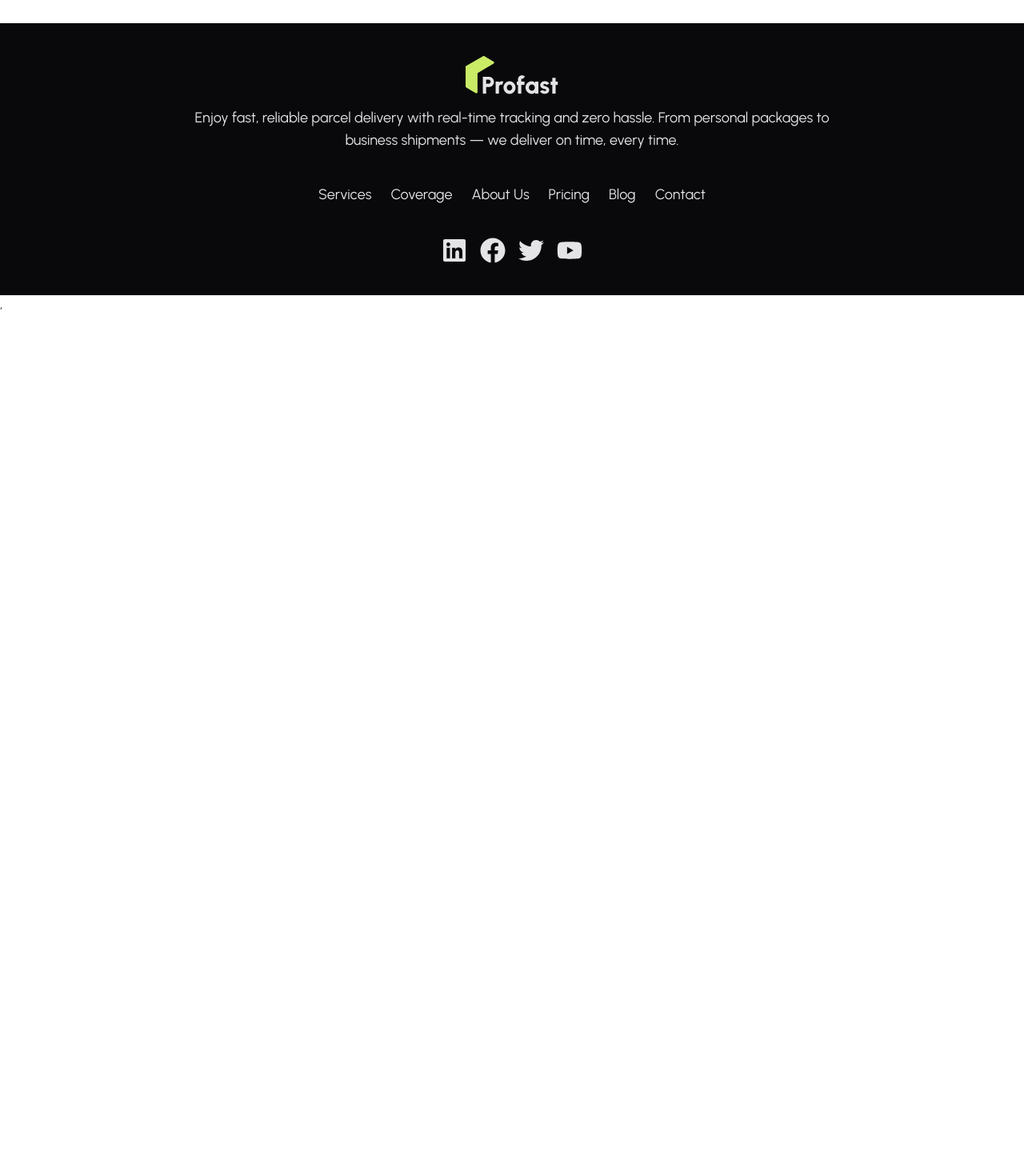
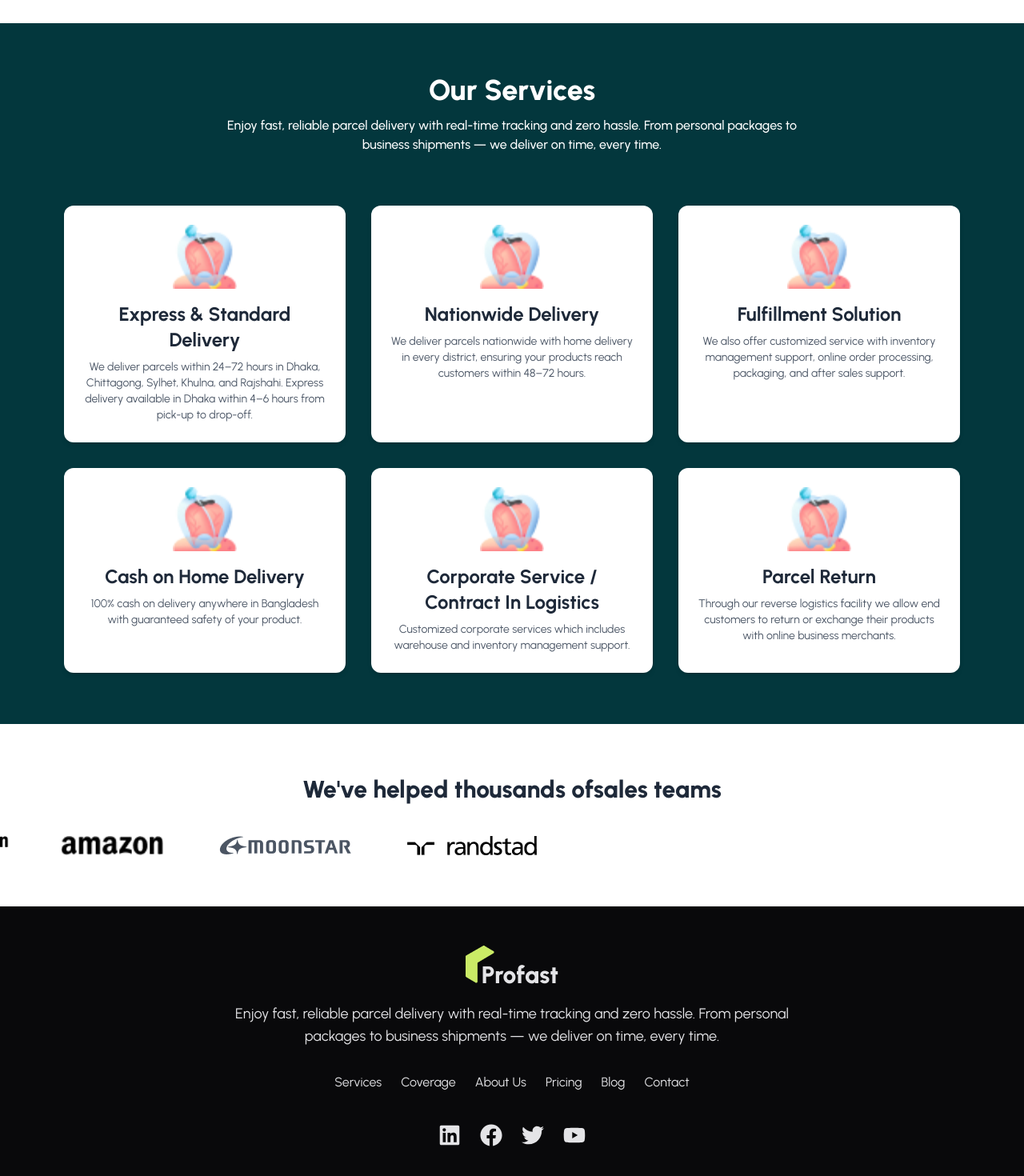
Before and after one commit to atikurrahman33/Profast-Client, a React (Vite) app: page / in a window 1280 px wide. Shown: the part 1000-2470 px from the top of the page at 80% size. Before the commit the page ends 1393 px from the top, so only its background shows below. Built offline with nearby package versions, Linux system fonts and the light colour scheme.

Commit message:
add service features and integrate client logos marquee

```diff
--- a/package.json
+++ b/package.json
@@ -13,6 +13,7 @@
     "@tailwindcss/vite": "^4.1.17",
     "react": "^19.2.0",
     "react-dom": "^19.2.0",
+    "react-fast-marquee": "^1.6.5",
     "react-icons": "^5.5.0",
     "react-responsive-carousel": "^3.2.23",
     "react-router": "^7.9.6",
--- /dev/null
+++ b/public/service.json
@@ -0,0 +1,32 @@
+[
+  {
+    "id": 1,
+    "title": "Express & Standard Delivery",
+    "description": "We deliver parcels within 24–72 hours in Dhaka, Chittagong, Sylhet, Khulna, and Rajshahi. Express delivery available in Dhaka within 4–6 hours from pick-up to drop-off."
+  },
+  {
+    "id": 2,
+    "title": "Nationwide Delivery",
+    "description": "We deliver parcels nationwide with home delivery in every district, ensuring your products reach customers within 48–72 hours."
+  },
+  {
+    "id": 3,
+    "title": "Fulfillment Solution",
+    "description": "We also offer customized service with inventory management support, online order processing, packaging, and after sales support."
+  },
+  {
+    "id": 4,
+    "title": "Cash on Home Delivery",
+    "description": "100% cash on delivery anywhere in Bangladesh with guaranteed safety of your product."
+  },
+  {
+    "id": 5,
+    "title": "Corporate Service / Contract In Logistics",
+    "description": "Customized corporate services which includes warehouse and inventory management support."
+  },
+  {
+    "id": 6,
+    "title": "Parcel Return",
+    "description": "Through our reverse logistics facility we allow end customers to return or exchange their products with online business merchants."
+  }
+]
--- a/src/pages/Home/Banner/Banner.jsx
+++ b/src/pages/Home/Banner/Banner.jsx
@@ -9,6 +9,7 @@ const Banner = () => {
          <Carousel autoPlay={true} infiniteLoop={true} showArrows={false} showStatus={false} showIndicators={false} showThumbs={false} interval={3000}>
                 <div>
                     <img src="/src/assets/banner/banner1.png" alt="" />
+
 
                 </div>
                 <div>
--- /dev/null
+++ b/src/pages/Home/ClientLogosMarquee/ClientLogos.jsx
@@ -0,0 +1,39 @@
+import google from "../../../assets/brands/amazon.png";
+import amazon from "../../../assets/brands/amazon_vector.png";
+import microsoft from "../../../assets/brands/casio.png";
+import meta from "../../../assets/brands/moonstar.png";
+import netflix from "../../../assets/brands/randstad.png";
+
+const ClientLogos = () => {
+  return (
+    <div className="bg-white py-16">
+
+      {/* Section Title */}
+      <h2 className="text-3xl font-extrabold text-center mb-10 text-gray-800">
+        We've helped thousands ofsales teams
+      </h2>
+
+      {/* Marquee */}
+      <marquee
+        direction="right"
+        scrollAmount="6"
+        behavior="scroll"
+        className="flex items-center"
+        onMouseOver={(e) => e.target.stop()}
+        onMouseOut={(e) => e.target.start()}
+      >
+        <div className="flex items-center gap-16">
+            <img src={microsoft} alt="Microsoft" className="h-6 " />
+          <img src={google} alt="Google" className="h-6 " />
+          <img src={amazon} alt="Amazon" className="h-6 " />
+          <img src={meta} alt="Meta" className="h-6 " />
+          <img src={netflix} alt="Netflix" className="h-6 " />
+
+        </div>
+      </marquee>
+
+    </div>
+  );
+};
+
+export default ClientLogos;
--- /dev/null
+++ b/src/pages/Home/ExtraIntroduce/ExtraIntroduce.jsx
@@ -0,0 +1,11 @@
+
+
+const ExtraIntroduce = () => {
+    return (
+        <div>
+
+        </div>
+    );
+};
+
+export default ExtraIntroduce;
--- a/src/pages/Home/Home/Home.jsx
+++ b/src/pages/Home/Home/Home.jsx
@@ -1,5 +1,7 @@
 import Banner from "../Banner/Banner";
+import ClientLogos from "../ClientLogosMarquee/ClientLogos";
 import HowWork from "../HowWork/HowWork";
+import Service from "../Service/Service";
 
 
 
@@ -8,6 +10,8 @@ const Home = () => {
         <div className="">
             <Banner />
             <HowWork />
+            <Service />
+            <ClientLogos />
 
         </div>
     );
--- a/src/pages/Home/HowWork/HowWork.jsx
+++ b/src/pages/Home/HowWork/HowWork.jsx
@@ -2,9 +2,11 @@
 
 const HowWork = () => {
     return (
-        <div className="mt-8 mb-16">
-            <p className="font-extrabold text-2xl">How it works</p>
-            <div className="grid grid-cols-4 gap-4 mt-6">
+        <div className="mt-8 mb-16 sm:px-6 px-2 max-w-6xl mx-auto">
+           <div className="pl-2 lg:pl-0">
+             <p className="font-extrabold text-2xl ">How it works</p>
+           </div>
+            <div className="grid grid-cols-2 lg:grid-cols-4 gap-4 mt-6  ">
                 <div className="card bg-base-100  shadow-sm">
                     <div className="card-body">
                         <img className="h-12 w-12" src="/src/assets/bookingIcon.png" alt="" />
--- /dev/null
+++ b/src/pages/Home/Service/Service.jsx
@@ -0,0 +1,59 @@
+import { useEffect, useState } from "react";
+
+
+const Service = () => {
+  const [services, setServices] = useState([]);
+
+  useEffect(() => {
+    fetch("/service.json") // put service.json in public folder
+      .then((res) => res.json())
+      .then((data) => setServices(data));
+  }, []);
+
+  return (
+    <div className="bg-[#03373D] mt-16">
+
+      {/* Header */}
+      <div className="text-white text-center py-16 px-4 sm:px-6">
+        <h1 className="font-extrabold text-4xl mb-3">Our Services</h1>
+        <p className="font-medium max-w-3xl mx-auto">
+          Enjoy fast, reliable parcel delivery with real-time tracking and zero hassle.
+          From personal packages to business shipments — we deliver on time, every time.
+        </p>
+      </div>
+
+
+      <div className="max-w-6xl mx-auto px-4 pb-16">
+        <div className="grid grid-cols-1 sm:grid-cols-2 lg:grid-cols-3 gap-8">
+          {services.map((item) => (
+            <div
+              key={item.id}
+              className="bg-white rounded-xl p-6 text-center shadow-md hover:shadow-xl transition hover:bg-[#CAEB66]"
+            >
+              {/* Fixed Image */}
+              <img
+                src="/src/assets/service.png"
+                alt="Service"
+                className="w-20 h-20 mx-auto mb-4"
+              />
+
+
+              {/* Title */}
+              <h3 className="text-2xl font-bold mb-2 text-gray-800">
+                {item.title}
+              </h3>
+
+              {/* Description */}
+              <p className="text-gray-600 text-sm">
+                {item.description}
+              </p>
+            </div>
+          ))}
+        </div>
+      </div>
+
+    </div>
+  );
+};
+
+export default Service;
--- a/src/pages/shared/Footer/Footer.jsx
+++ b/src/pages/shared/Footer/Footer.jsx
@@ -1,44 +1,42 @@
 import ProfastLogo from "../ProfastLogo/ProfastLogo";
-import { FaLinkedin } from "react-icons/fa6";
-import { FaFacebook } from "react-icons/fa";
-import { FaTwitter } from "react-icons/fa";
-import { FaYoutube } from "react-icons/fa";
-
-
+import { FaLinkedin, FaFacebook, FaTwitter, FaYoutube } from "react-icons/fa";
 
 const Footer = () => {
   return (
-        <div>
-            <footer className="footer footer-horizontal footer-center bg-neutral text-neutral-content p-10">
-                <aside>
+    <footer className="bg-neutral text-neutral-content px-6 py-12">
+      <div className="max-w-7xl mx-auto flex flex-col items-center text-center gap-10">
+
+        {/* Logo & Description */}
+        <aside className="flex flex-col items-center gap-4">
           <ProfastLogo />
-                    <p className=" text-lg">
-                        Enjoy fast, reliable parcel delivery with real-time tracking and zero hassle. From personal packages to <br />
-                        business shipments — we deliver on time, every time.
+          <p className="text-base sm:text-lg max-w-3xl">
+            Enjoy fast, reliable parcel delivery with real-time tracking and zero hassle.
+            From personal packages to business shipments — we deliver on time, every time.
           </p>
-                   <div className="text-lg flex justify-center gap-6 mt-8">
-                    <p>Services</p>
-                    <p>Coverage</p>
-                    <p>About Us</p>
-                    <p>Pricing</p>
-                    <p>Blog</p>
-                    <p>Contact</p>
+
+          {/* Footer Links */}
+          <div className="flex flex-wrap justify-center gap-6 text-sm sm:text-base mt-4">
+            <p className="cursor-pointer hover:text-primary">Services</p>
+            <p className="cursor-pointer hover:text-primary">Coverage</p>
+            <p className="cursor-pointer hover:text-primary">About Us</p>
+            <p className="cursor-pointer hover:text-primary">Pricing</p>
+            <p className="cursor-pointer hover:text-primary">Blog</p>
+            <p className="cursor-pointer hover:text-primary">Contact</p>
           </div>
         </aside>
+
+        {/* Social Icons */}
         <nav>
-                    <div className="">
-                        <div className="flex justify-center gap-4">
-                            <FaLinkedin className="w-8 h-8 "/>
-                            <FaFacebook className="w-8 h-8" />
-                            <FaTwitter className="w-8 h-8" />
-                            <FaYoutube className="w-8 h-8" />
+          <div className="flex justify-center gap-6">
+            <FaLinkedin className="w-7 h-7 hover:text-primary cursor-pointer" />
+            <FaFacebook className="w-7 h-7 hover:text-primary cursor-pointer" />
+            <FaTwitter className="w-7 h-7 hover:text-primary cursor-pointer" />
+            <FaYoutube className="w-7 h-7 hover:text-primary cursor-pointer" />
           </div>
-
+        </nav>
 
       </div>
-                </nav>
     </footer>
-        </div>
   );
 };
 
--- a/src/pages/shared/Navbar/Navbar.jsx
+++ b/src/pages/shared/Navbar/Navbar.jsx
@@ -13,7 +13,7 @@ const Navbar = () => {
 
     </>
     return (
-        <div className="my-4">
+        <div className="my-4 ">
             <div className="navbar bg-base-100 shadow-sm">
                 <div className="navbar-start">
                     <div className="dropdown">
```
Also changed, not shown: 1 other file (tests, documents, lock files or other folders). Lines whose indentation alone changed are shown as unchanged.
